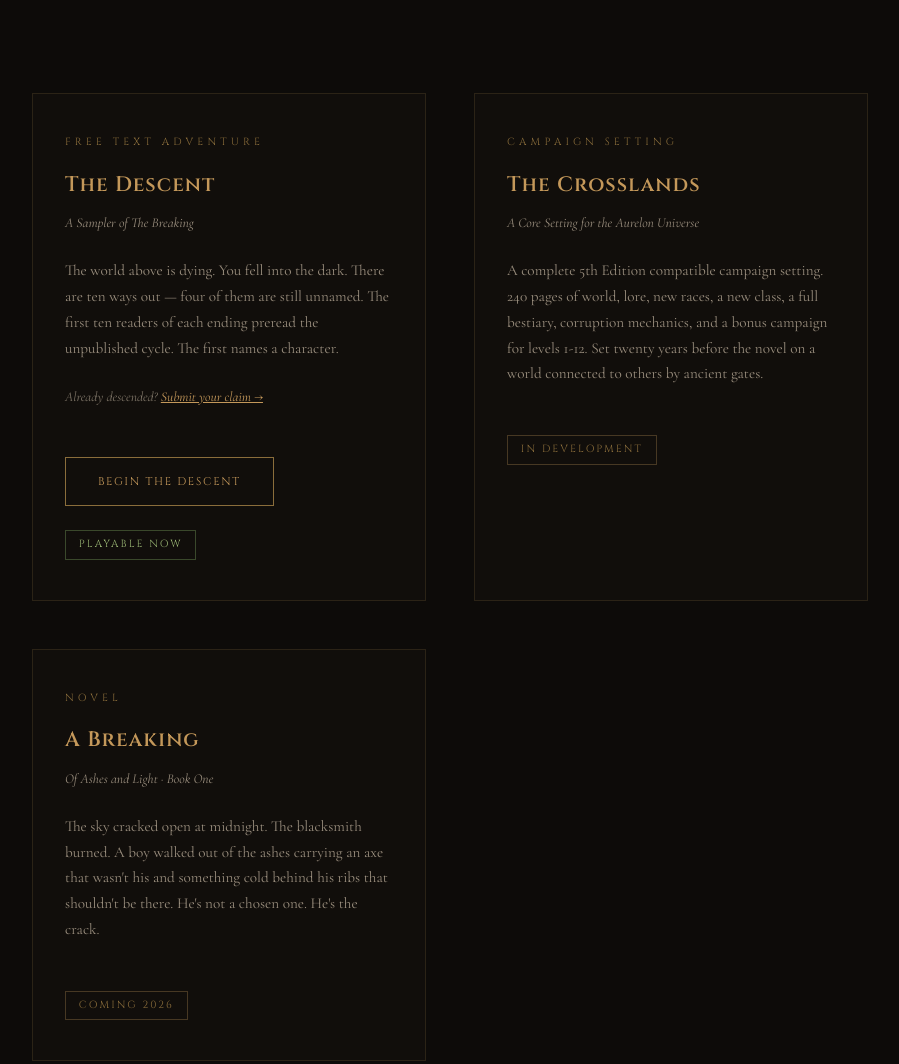
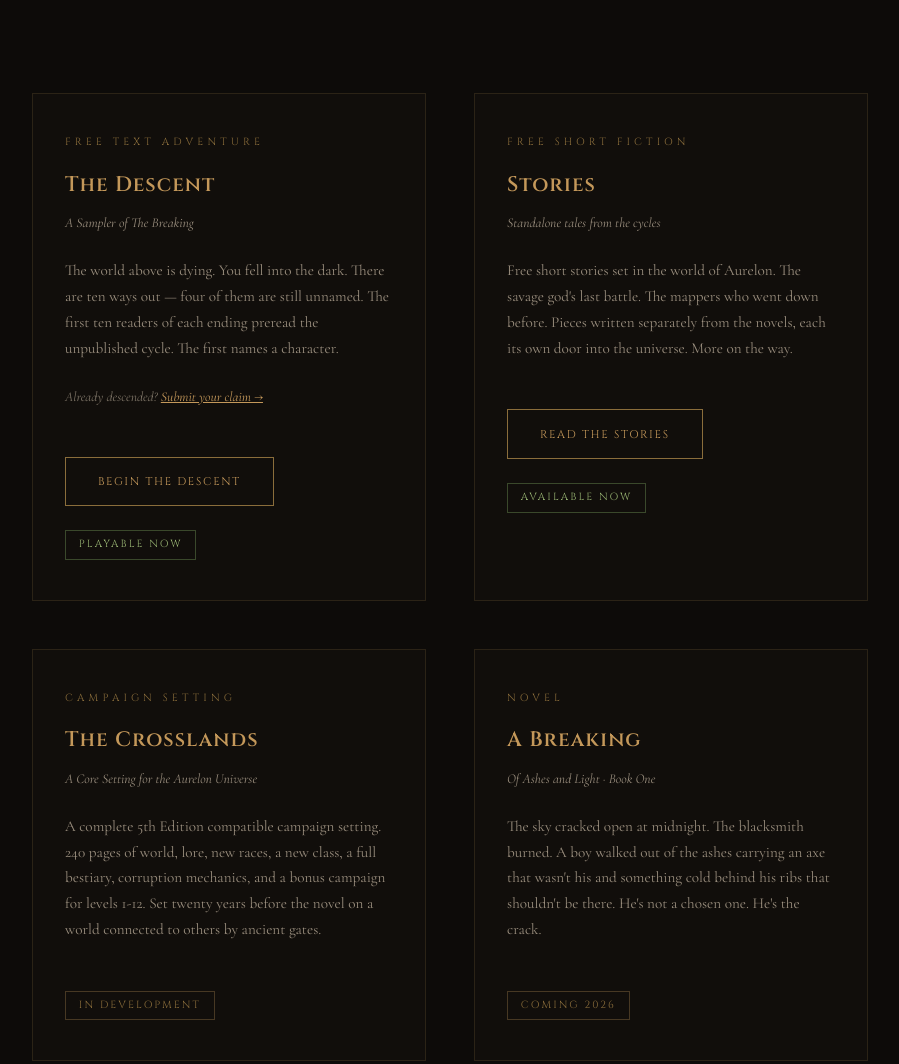
Before and after one commit to deaviantchild1990/Aurelonworld, a plain HTML site: page index.html in a window 1280 px wide. Shown: the part 1632-2696 px from the top of the page, without its empty margins (190-1089 px from the left). Drawn offline with nearby package versions, Linux system fonts and the light colour scheme; no server answers; a web font is replaced by a local one.

Commit message:
Add product cards for free short fiction stories

```diff
--- a/index.html
+++ b/index.html
@@ -571,6 +571,14 @@ footer {
       <p style="font-size:0.85rem;color:rgba(154,142,126,0.8);font-style:italic;margin-top:1rem;">Already descended? <a href="/witness" style="color:var(--gold);text-decoration:underline;">Submit your claim &rarr;</a></p>
       <a href="/the-descent" class="btn">Begin the Descent</a>
       <span class="product-status status-available">Playable Now</span>
+    </div>
+    <div class="product-card">
+      <div class="product-type">Free Short Fiction</div>
+      <h3>Stories</h3>
+      <div class="subtitle">Standalone tales from the cycles</div>
+      <p>Free short stories set in the world of Aurelon. The savage god's last battle. The mappers who went down before. Pieces written separately from the novels, each its own door into the universe. More on the way.</p>
+      <a href="/stories" class="btn">Read the Stories</a>
+      <span class="product-status status-available">Available Now</span>
     </div>
     <div class="product-card">
       <div class="product-type">Campaign Setting</div>
@@ -1496,6 +1504,7 @@ footer {
 <footer>
   <div class="footer-links">
     <a href="/the-descent">The Descent</a>
+    <a href="/stories">Stories</a>
     <a href="/witness/log">Witness Log</a>
     <a href="https://discord.gg/gH6BmC7ymn">Discord</a>
     <a href="https://www.tiktok.com/@aurelonuniverse?lang=en">TikTok</a>
```
